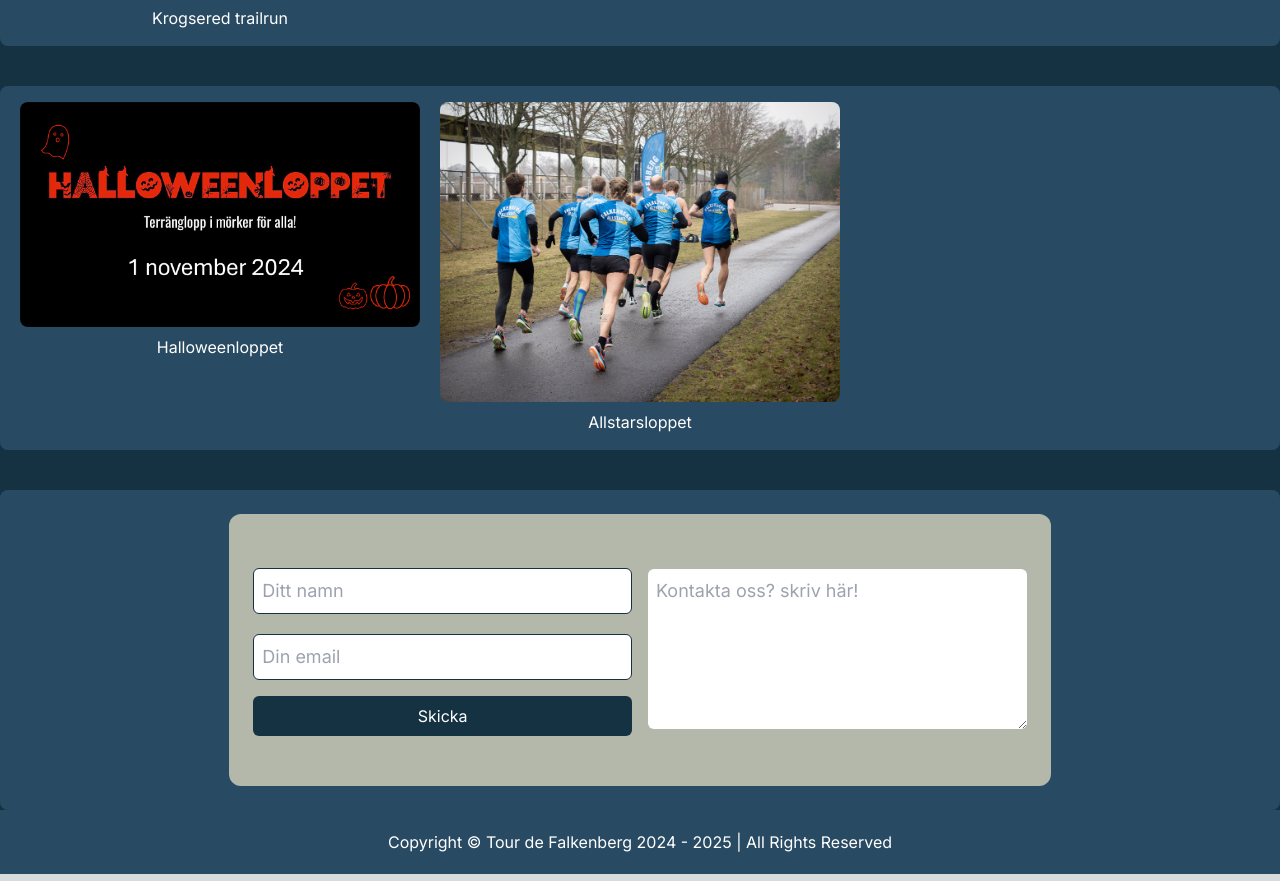
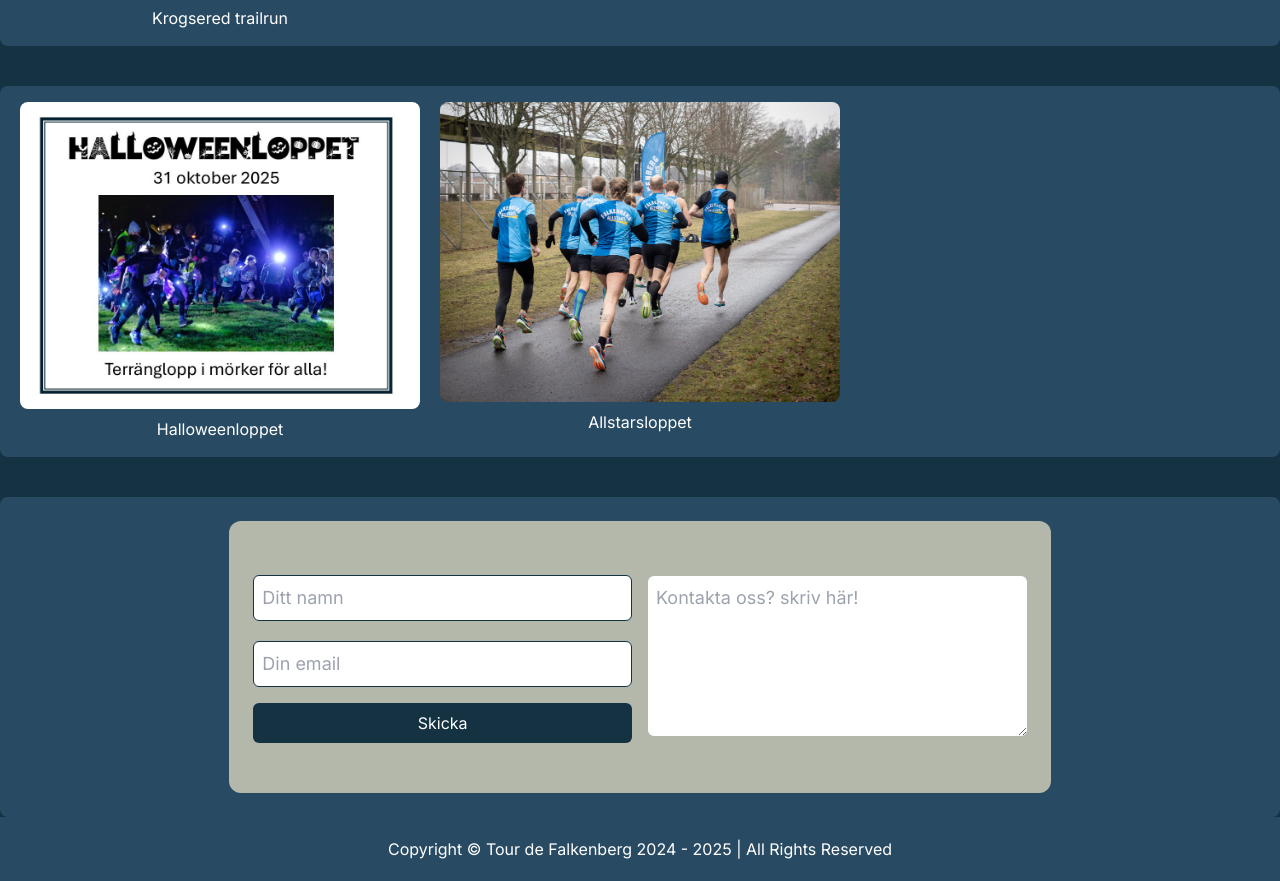
Before and after one commit to Philipbendiksen/falkenbergstouren, a Next.js app: page / in a window 1280 px wide. Shown: the part 857-1738 px from the top of the page. Built offline with nearby package versions, Linux system fonts and the light colour scheme.

Commit message:
updated Halloweenlopp bild och länk

```diff
--- a/app/startpage/page.tsx
+++ b/app/startpage/page.tsx
@@ -87,15 +87,15 @@ export default function Home() {
         <div className="bg-secondary p-4 rounded-lg text-center">
           <div className="grid grid-cols-1 md:grid-cols-3 gap-3 justify-items-center">
             <Link
-              href="https://halloweenloppet.fok.se/"
+              href="https://halloweenloppet.fok.se/?page_id=54"
               target="_blank"
               rel="noopener noreferrer"
             >
               <div className="flex flex-col items-center transition-transform duration-300 ease-in-out hover:scale-105">
                 <Image
-                  src="/images/halloweenloppet.jpg"
+                  src="/images/Halloweenloppet 2025 ny.jpg"
                   alt="Halloweenloppet"
-                  width={400} // Ange bildens bredd
+                  width={400} // Ange bildens bredd`
                   height={400} // Ange bildens höjd
                   className="rounded-lg"
                 />
```
Also changed, not shown: public/images/Halloweenloppet 2025 ny.jpg (added).
